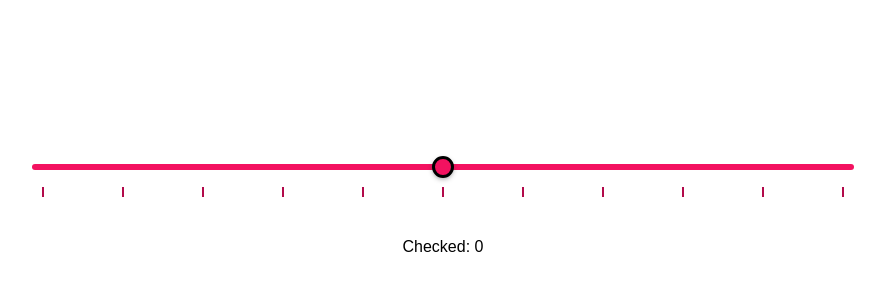
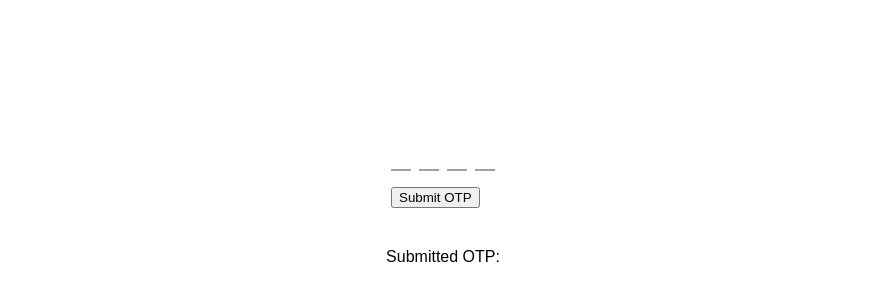
Before and after one commit to AlvaroPerezPedreira/componentLib, a React (Vite) app: page / in a window 1280 px wide. Shown: the part 194-494 px from the top of the page, without its empty margins (197-1082 px from the left). Built offline with nearby package versions, Linux system fonts and the light colour scheme.

Commit message:
OTPInput

```diff
--- a/src/App.tsx
+++ b/src/App.tsx
@@ -1,24 +1,34 @@
-import { useState } from "react";
+import React, { useState } from "react";
 import "./App.css";
-import { RangeSlider } from "./components/RangeSlider";
+import { OTPInput } from "./components/OTPInput";
 
 function App() {
-  const [value, setValue] = useState(Number);
+  const [otpValue, setOtpValue] = useState("");
+  const [submittedOtp, setSubmittedOtp] = useState("");
+
+  const handleSubmit = (e: React.FormEvent) => {
+    e.preventDefault();
+    setSubmittedOtp(otpValue);
+  };
 
   return (
     <div className="app-container">
-      <RangeSlider
-        variant="danger"
-        theme="light"
-        sizeStyle="lg"
-        value={value}
-        onChange={(e) => setValue(Number(e.target.value))}
-        min={-500}
-        max={500}
-        step={100}
-        showTicks={true}
-      />
-      <p>Checked: {value}</p>
+      <form onSubmit={handleSubmit}>
+        <OTPInput
+          length={4}
+          value={otpValue}
+          onChange={setOtpValue}
+          theme="light"
+          variant="warning"
+          sizeStyle="md"
+          placeholder=""
+          variantTextColor={true}
+        />
+        <button type="submit" style={{ marginTop: "1rem" }}>
+          Submit OTP
+        </button>
+      </form>
+      <p>Submitted OTP: {submittedOtp}</p>
     </div>
   );
 }
--- /dev/null
+++ b/src/components/OTPInput/OTPInput.css
@@ -0,0 +1,117 @@
+.otp-container {
+  display: flex;
+  flex-direction: column;
+  align-items: center;
+  color: var(--otp-text-color);
+}
+
+.otp-container--sm {
+  width: calc(var(--nElements) * 16px + (var(--nElements) - 1) * 6px);
+}
+
+.otp-container--md {
+  width: calc(var(--nElements) * 20px + (var(--nElements) - 1) * 8px);
+}
+
+.otp-container--lg {
+  width: calc(var(--nElements) * 24px + (var(--nElements) - 1) * 10px);
+}
+
+.otp-inputs {
+  width: 100%;
+  display: flex;
+  flex-direction: row;
+}
+
+.otp-inputs--sm {
+  gap: 6px;
+}
+
+.otp-inputs--md {
+  gap: 8px;
+}
+
+.otp-inputs--lg {
+  gap: 10px;
+}
+
+.otp-input {
+  background: transparent;
+  border: none;
+  font-family: monospace;
+  text-align: center;
+  color: var(--otp-text-color);
+  width: 100%;
+  font-feature-settings: "tnum";
+}
+
+.otp-input:focus {
+  outline: none;
+  border: none;
+  box-shadow: none;
+}
+
+.otp-input--sm {
+  font-size: 14px;
+}
+
+.otp-input--md {
+  font-size: 18px;
+}
+
+.otp-input--lg {
+  font-size: 20px;
+}
+
+.otp-input::placeholder {
+  color: var(--otp-placeholder-color);
+  white-space: pre;
+  letter-spacing: inherit;
+}
+
+/* Asegúrate de que este div actúe como una caja con separación */
+.otp-underline-box {
+  display: flex;
+  justify-content: center;
+}
+
+.otp-underline-box--sm {
+  width: calc(var(--nElements) * 16px + (var(--nElements) - 1) * 6px);
+  gap: 6px;
+  margin-top: 2px;
+}
+.otp-underline-box--md {
+  width: calc(var(--nElements) * 20px + (var(--nElements) - 1) * 8px);
+  gap: 8px;
+  margin-top: 3px;
+}
+.otp-underline-box--lg {
+  width: calc(var(--nElements) * 24px + (var(--nElements) - 1) * 10px);
+  gap: 10px;
+  margin-top: 4px;
+}
+
+/* Estilo base para los subrayados */
+.otp-underline {
+  display: block;
+  height: 2px;
+  background-color: var(--otp-border);
+  transition: background-color 0.2s ease;
+}
+
+.otp-underline--sm {
+  width: 16px;
+}
+
+.otp-underline--md {
+  width: 20px;
+}
+
+.otp-underline--lg {
+  width: 24px;
+}
+
+/* Subrayado activo */
+.otp-underline.active {
+  background-color: var(--otp-underline-active);
+}
--- /dev/null
+++ b/src/components/OTPInput/OTPInput.tsx
@@ -0,0 +1,182 @@
+import React, { useRef, useEffect, forwardRef, useState } from "react";
+import { themes, variants, sizes } from "../../theme";
+import "./OTPInput.css";
+
+type OTPInputProps = {
+  value?: string;
+  onChange?: (value: string) => void;
+  onComplete?: (value: string) => void;
+  length?: number;
+  placeholder?: string;
+  theme?: keyof typeof themes;
+  variant?: keyof typeof variants;
+  sizeStyle?: keyof typeof sizes;
+  variantTextColor?: boolean;
+};
+
+export const OTPInput = forwardRef<HTMLInputElement, OTPInputProps>(
+  (props, ref) => {
+    const {
+      value = "",
+      onChange,
+      onComplete,
+      length = 6,
+      placeholder = "",
+      theme = "light",
+      variant = "default",
+      sizeStyle = "md",
+      variantTextColor = false,
+    } = props;
+
+    const themeColors = themes[theme] || themes.light;
+    const variantColors = variants[variant] || variants.default;
+
+    // Rellenamos con cadenas vacías para evitar espacios que bloqueen el input
+    const valueArr = value
+      .split("")
+      .concat(Array(length).fill(""))
+      .slice(0, length);
+    const placeholderArr = placeholder
+      ? placeholder.padEnd(length, " ").slice(0, length).split("")
+      : Array(length).fill(" ");
+
+    const inputRefs = useRef<Array<HTMLInputElement | null>>([]);
+
+    const [activeIndex, setActiveIndex] = useState<number | null>(null);
+
+    // Actualizar un dígito concreto
+    const setDigit = (index: number, digit: string) => {
+      if (!/^\d?$/.test(digit)) return;
+      const newValueArr = [...valueArr];
+      newValueArr[index] = digit;
+      const newValue = newValueArr.join("");
+      onChange?.(newValue);
+
+      if (isValueComplete(newValue)) {
+        onComplete?.(newValue);
+      }
+    };
+
+    const isValueComplete = (val: string) => {
+      return val.length === length && !val.includes("");
+    };
+
+    const handleKeyDown = (
+      e: React.KeyboardEvent<HTMLInputElement>,
+      index: number
+    ) => {
+      if (e.key === "Backspace") {
+        setDigit(index, "");
+        if (index > 0) {
+          inputRefs.current[index - 1]?.focus();
+        }
+        e.preventDefault();
+      } else if (e.key === "ArrowLeft" && index > 0) {
+        inputRefs.current[index - 1]?.focus();
+        e.preventDefault();
+      } else if (e.key === "ArrowRight" && index < length - 1) {
+        inputRefs.current[index + 1]?.focus();
+        e.preventDefault();
+      } else if (e.key === "Enter") {
+        const currentValue = valueArr.join("");
+        if (isValueComplete(currentValue)) {
+          onComplete?.(currentValue);
+        } else {
+          e.preventDefault();
+        }
+        return;
+      } else if (/^\d$/.test(e.key)) {
+        setDigit(index, e.key);
+        if (index < length - 1) {
+          inputRefs.current[index + 1]?.focus();
+        }
+        e.preventDefault();
+      } else {
+        e.preventDefault();
+      }
+    };
+
+    const handleChange = (
+      e: React.ChangeEvent<HTMLInputElement>,
+      index: number
+    ) => {
+      const val = e.target.value.replace(/\D/g, "").slice(-1); // solo un dígito
+      setDigit(index, val);
+      if (val && index < length - 1) {
+        inputRefs.current[index + 1]?.focus();
+      }
+    };
+
+    const handlePaste = (e: React.ClipboardEvent<HTMLInputElement>) => {
+      e.preventDefault();
+      const pasted = e.clipboardData
+        .getData("text")
+        .replace(/\D/g, "")
+        .slice(0, length);
+      onChange?.(pasted);
+      if (pasted.length > 0) {
+        const nextIndex = Math.min(pasted.length, length - 1);
+        inputRefs.current[nextIndex]?.focus();
+      }
+    };
+
+    useEffect(() => {
+      if (typeof ref === "function") {
+        ref(null);
+      } else if (ref) {
+        (ref as React.RefObject<HTMLInputElement | null>).current = null;
+      }
+    }, [ref]);
+
+    return (
+      <div
+        className={`otp-container otp-container--${sizeStyle}`}
+        style={
+          {
+            "--otp-text-color": !variantTextColor
+              ? themeColors.color
+              : variantColors.color,
+            "--otp-placeholder-color": themeColors.contrast,
+            "--otp-border": themeColors.contrast,
+            "--otp-underline-active": variantColors.color,
+            "--nElements": length,
+          } as React.CSSProperties
+        }
+      >
+        <div className={`otp-inputs otp-inputs--${sizeStyle}`}>
+          {Array.from({ length }).map((_, i) => (
+            <input
+              key={i}
+              ref={(el) => {
+                inputRefs.current[i] = el;
+              }}
+              className={`otp-input otp-input--${sizeStyle}`}
+              type="text"
+              inputMode="numeric"
+              maxLength={1}
+              value={valueArr[i]}
+              placeholder={placeholderArr[i]}
+              onChange={(e) => handleChange(e, i)}
+              onKeyDown={(e) => handleKeyDown(e, i)}
+              onPaste={handlePaste}
+              autoComplete="one-time-code"
+              style={{ textAlign: "center" }}
+              onFocus={() => setActiveIndex(i)}
+              onBlur={() => setActiveIndex(null)}
+            />
+          ))}
+        </div>
+        <div className={`otp-underline-box otp-underline-box--${sizeStyle}`}>
+          {Array.from({ length }).map((_, i) => (
+            <span
+              key={i}
+              className={`otp-underline otp-underline--${sizeStyle} ${
+                i === activeIndex ? "active" : ""
+              }`}
+            />
+          ))}
+        </div>
+      </div>
+    );
+  }
+);
--- /dev/null
+++ b/src/components/OTPInput/index.ts
@@ -0,0 +1 @@
+export * from "./OTPInput";
```
Also changed, not shown: 1 other file (tests, documents, lock files or other folders).
